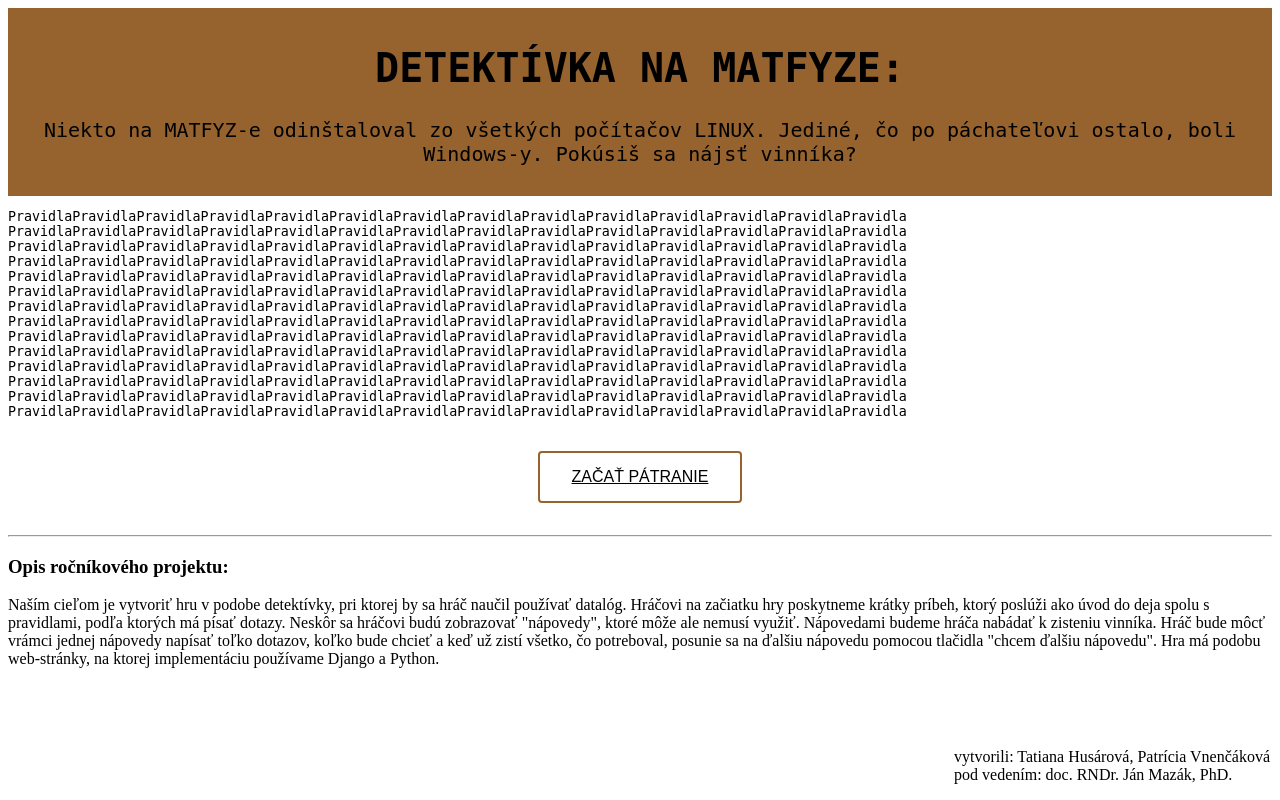
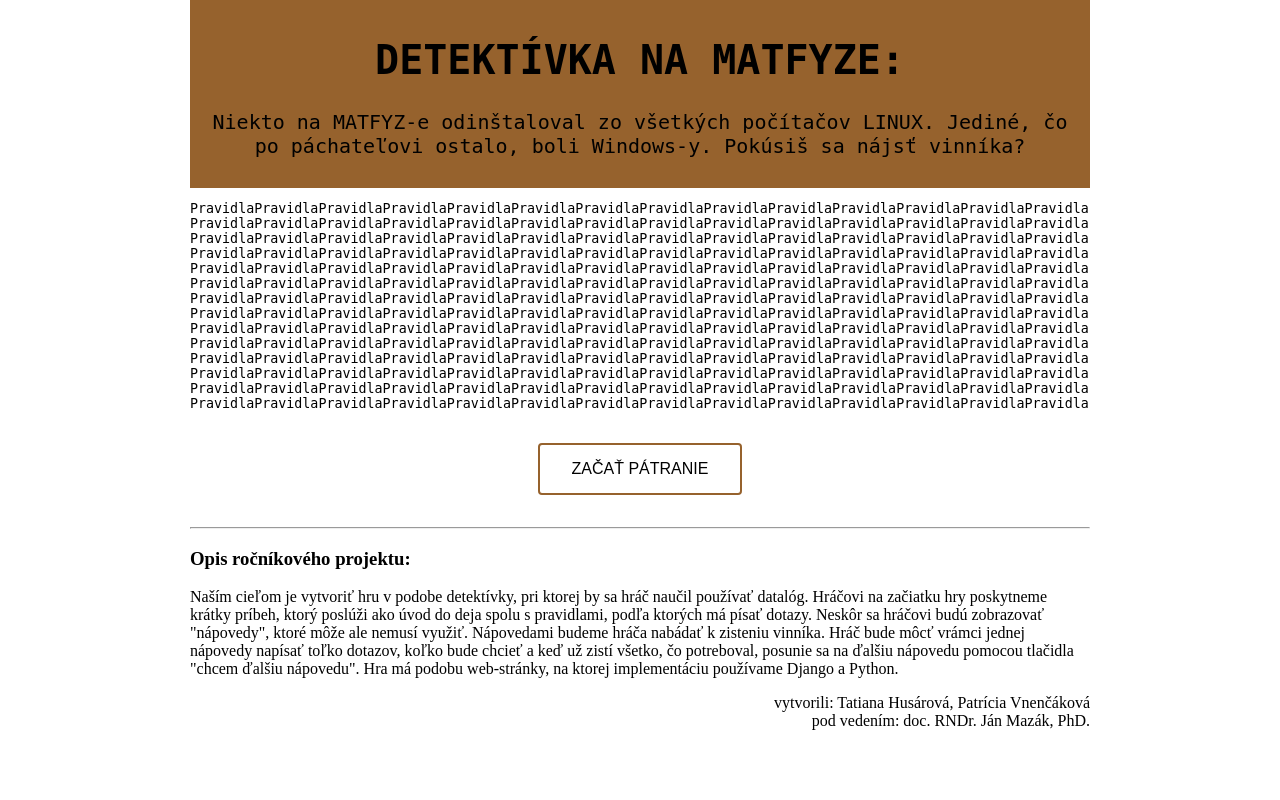
Before and after one commit to Vnencakova-Husarova/detektivka-django, a Django app: page / in a window 1280 px wide. Run offline with Django 4.2, Linux system fonts and the light colour scheme.

Commit message:
Úprava úvodnej stránky

```diff
--- a/detektivka/static/detektivka/index_page.css
+++ b/detektivka/static/detektivka/index_page.css
@@ -1,10 +1,15 @@
+body {
+    max-width: 900px;
+    margin: 0 auto;
+}
+
 .title {
     background-color: #96622d;
     top: 0;
     padding: 10px 10px 10px 10px;
     text-align: center;
     font-family: monospace;
-    position: sticky;
+    /*position: sticky;*/
 }
 
 .title h1, .title p {
@@ -32,7 +37,7 @@
 }
 
 .start-button {
-    transition-duration: 0.4s;
+    transition-duration: 0.7s;
     background-color: white;
     color: black;
     border: 2px solid #96622d;
@@ -46,6 +51,10 @@
     padding: 15px 32px;
 }
 
+.start-button a {
+    text-decoration: none;
+}
+
 .start-button:hover {
     background-color: #96622d;
     color: white;
@@ -55,8 +64,6 @@
     color: black;
 }
 
-.opis{
-    position: fixed;
-    bottom: 0;
-    right: 10px;
+.opis p{
+   text-align: right;
 }
```
